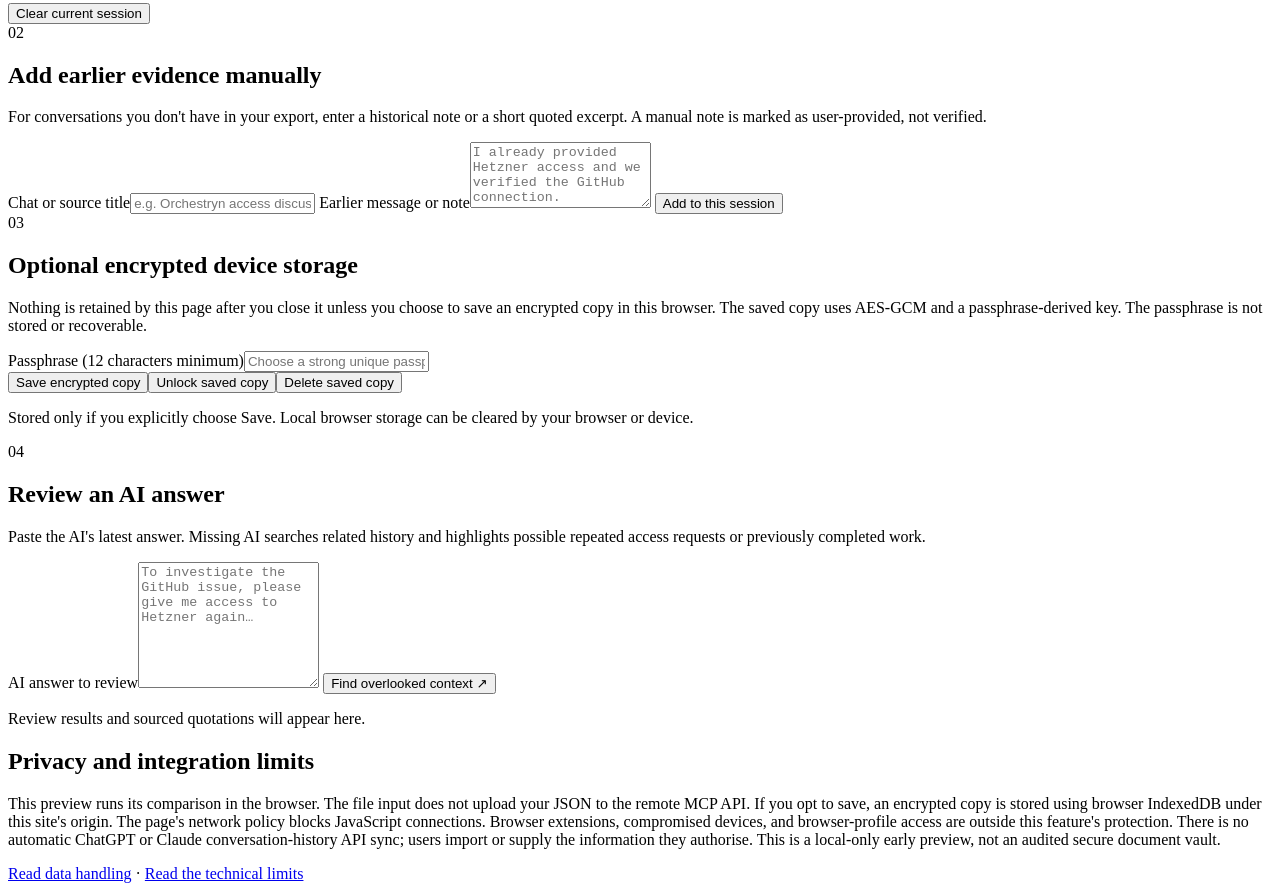
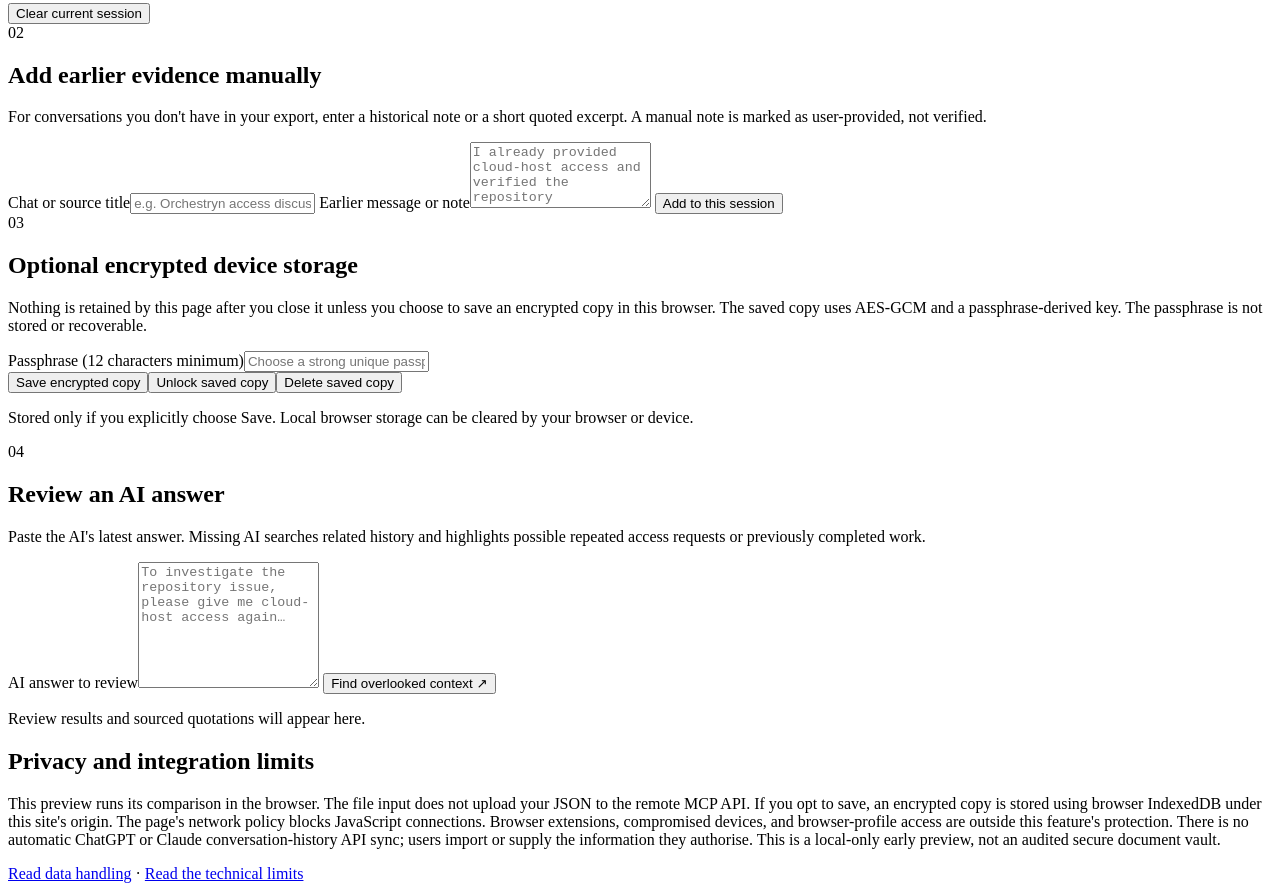
Before and after one commit to AbdulkadirKhoujja/missing-ai, a website with bundled scripts: page site/history.html in a window 1280 px wide. Shown: the part 430-1316 px from the top of the page. Built offline with nearby package versions, Linux system fonts and the light colour scheme.

Commit message:
Keep history examples wholly synthetic and generic

```diff
--- a/site/history.html
+++ b/site/history.html
@@ -23,7 +23,7 @@
 <section class="history-panel" aria-labelledby="note-title"><div class="panel-title"><span class="step">02</span><h2 id="note-title">Add earlier evidence manually</h2></div>
 <p>For conversations you don't have in your export, enter a historical note or a short quoted excerpt. A manual note is marked as user-provided, not verified.</p>
 <label for="note-title-input" class="history-label">Chat or source title</label><input id="note-title-input" type="text" maxlength="160" placeholder="e.g. Orchestryn access discussion">
-<label for="note-text" class="history-label">Earlier message or note</label><textarea id="note-text" rows="4" maxlength="3000" placeholder="I already provided Hetzner access and we verified the GitHub connection."></textarea>
+<label for="note-text" class="history-label">Earlier message or note</label><textarea id="note-text" rows="4" maxlength="3000" placeholder="I already provided cloud-host access and verified the repository connection."></textarea>
 <button type="button" id="add-note" class="smallbtn">Add to this session</button>
 </section>
 <section class="history-panel" aria-labelledby="vault-title"><div class="panel-title"><span class="step">03</span><h2 id="vault-title">Optional encrypted device storage</h2></div>
@@ -34,7 +34,7 @@
 </section>
 </div><section class="history-panel history-review" aria-labelledby="review-title"><div class="panel-title"><span class="step">04</span><h2 id="review-title">Review an AI answer</h2></div>
 <p>Paste the AI's latest answer. Missing AI searches related history and highlights possible repeated access requests or previously completed work.</p>
-<label for="answer-text" class="history-label">AI answer to review</label><textarea id="answer-text" rows="8" maxlength="15000" spellcheck="false" placeholder="To investigate the GitHub issue, please give me access to Hetzner again…"></textarea>
+<label for="answer-text" class="history-label">AI answer to review</label><textarea id="answer-text" rows="8" maxlength="15000" spellcheck="false" placeholder="To investigate the repository issue, please give me cloud-host access again…"></textarea>
 <button id="review-answer" type="button" class="primary">Find overlooked context ↗</button>
 <div id="history-results" role="status" aria-live="polite"><p class="history-status">Review results and sourced quotations will appear here.</p></div>
 </section></div>
```
